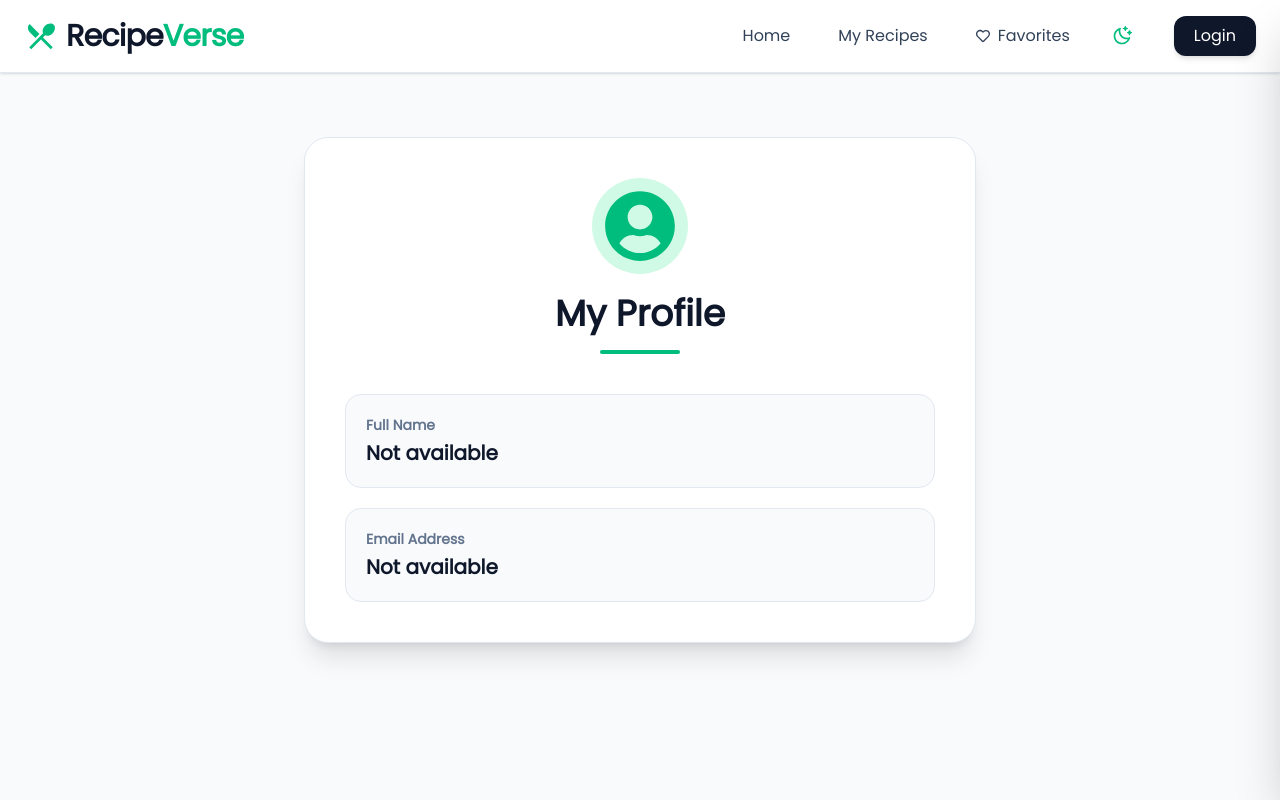
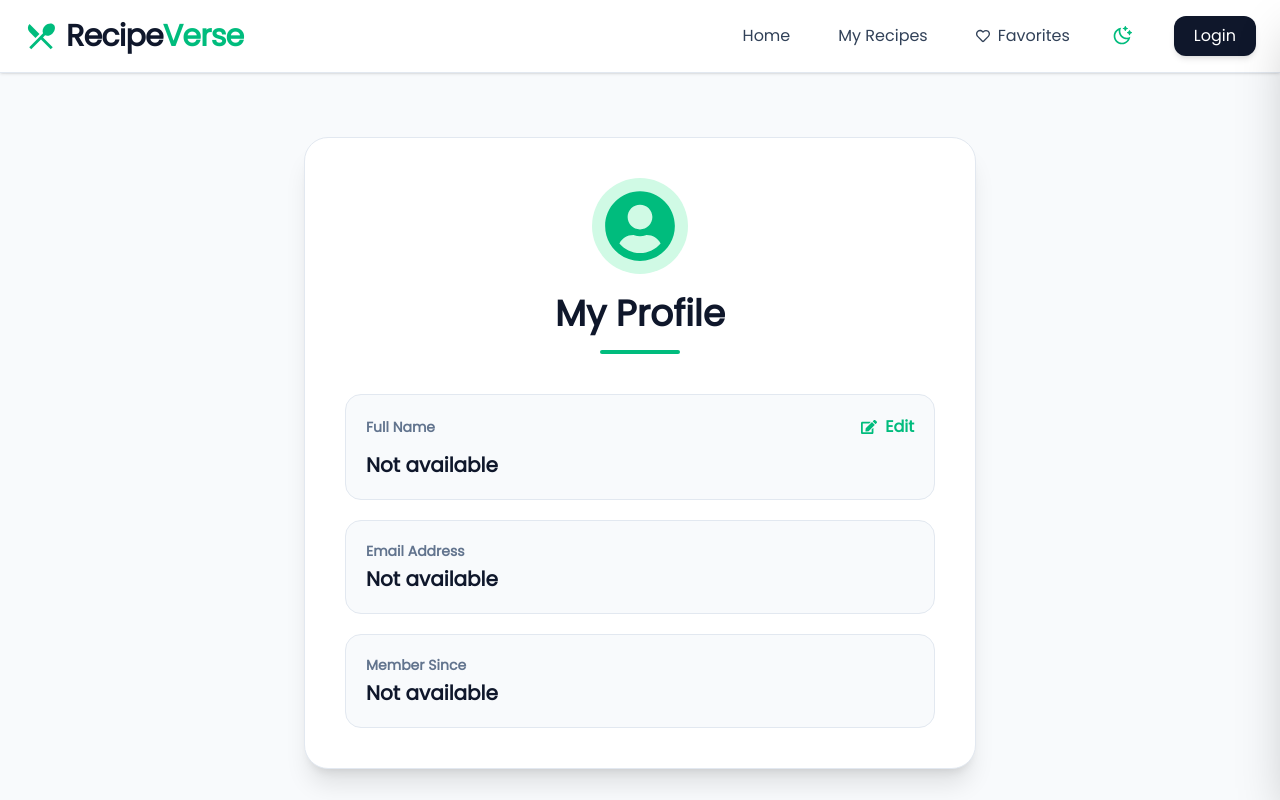
Before and after one commit to Shakti-195/Food-Recipe-Planner, a React (Vite) app in the folder frontend/food-blog-app/: page /profile in a window 1280 px wide. Shown: the top 800 px of the page. Built offline with nearby package versions, Linux system fonts and the light colour scheme; a web font is replaced by a local one.

Commit message:
bug fixes

```diff
--- a/frontend/food-blog-app/src/Pages/Profile.jsx
+++ b/frontend/food-blog-app/src/Pages/Profile.jsx
@@ -1,8 +1,55 @@
-import React from "react";
-import { FaUserCircle } from "react-icons/fa";
+import React, { useState } from "react";
+import axios from "axios";
+import toast from "react-hot-toast";
+import { FaUserCircle, FaEdit } from "react-icons/fa";
 
 export default function Profile() {
   const user = JSON.parse(localStorage.getItem("user"));
+
+  const [isEditing, setIsEditing] = useState(false);
+  const [name, setName] = useState(user?.name || "");
+  const [saving, setSaving] = useState(false);
+
+    const handleUpdateProfile = async () => {
+    if (!name.trim()) {
+      toast.error("Name is required");
+      return;
+    }
+
+    try {
+      setSaving(true);
+
+      const token = localStorage.getItem("token");
+
+      const res = await axios.put(
+        "https://food-recipe-planner.onrender.com/user/profile",
+        {
+          name: name.trim(),
+        },
+        {
+          headers: {
+            Authorization: `Bearer ${token}`,
+          },
+        }
+      );
+
+      localStorage.setItem("user", JSON.stringify(res.data.user));
+
+      setUser(res.data.user);
+      setName(res.data.user.name);
+      setIsEditing(false);
+
+      toast.success("Profile updated successfully!");
+    } catch (error) {
+      console.error(error);
+
+      toast.error(
+        error.response?.data?.message || "Failed to update profile"
+      );
+    } finally {
+      setSaving(false);
+    }
+  };
 
   return (
     <div className="min-h-screen flex justify-center items-start bg-slate-50 dark:bg-slate-950 px-4 py-10 md:py-16 transition-colors duration-300">
@@ -31,15 +78,67 @@ export default function Profile() {
 
          {/* Name */}
 <div className="rounded-2xl bg-slate-50 dark:bg-slate-800 border border-slate-200 dark:border-slate-700 p-5">
-            <p className="text-sm font-semibold text-slate-500 dark:text-slate-400 mb-1">
+
+  <div className="flex items-center justify-between mb-3">
+
+    <p className="text-sm font-semibold text-slate-500 dark:text-slate-400">
       Full Name
     </p>
 
+    {!isEditing && (
+      <button
+        onClick={() => setIsEditing(true)}
+        className="flex items-center gap-2 text-emerald-500 hover:text-emerald-600 font-semibold transition"
+      >
+        <FaEdit />
+        Edit
+      </button>
+    )}
+
+  </div>
+
+  {isEditing ? (
+    <div className="space-y-3">
+
+      <input
+        type="text"
+        value={name}
+        onChange={(e) => setName(e.target.value)}
+        className="w-full px-4 py-3 rounded-xl border border-slate-300 dark:border-slate-600 bg-white dark:bg-slate-900 text-slate-900 dark:text-white outline-none focus:ring-2 focus:ring-emerald-500"
+        placeholder="Enter your name"
+      />
+
+      <div className="flex gap-3">
+
+        <button
+          onClick={handleUpdateProfile}
+          disabled={saving}
+          className="px-5 py-2 rounded-xl bg-emerald-500 hover:bg-emerald-600 text-white font-semibold transition disabled:opacity-50"
+        >
+          {saving ? "Saving..." : "Save Changes"}
+        </button>
+
+        <button
+          onClick={() => {
+            setName(user?.name || "");
+            setIsEditing(false);
+          }}
+          disabled={saving}
+          className="px-5 py-2 rounded-xl bg-slate-200 dark:bg-slate-700 text-slate-700 dark:text-slate-200 font-semibold hover:bg-slate-300 dark:hover:bg-slate-600 transition"
+        >
+          Cancel
+        </button>
+
+      </div>
+
+    </div>
+  ) : (
     <p className="text-lg md:text-xl font-bold text-slate-900 dark:text-white">
       {user?.name || "Not available"}
     </p>
+  )}
+
 </div>
-
 {/* Email */}
 <div className="rounded-2xl bg-slate-50 dark:bg-slate-800 border border-slate-200 dark:border-slate-700 p-5">
   <p className="text-sm font-semibold text-slate-500 dark:text-slate-400 mb-1">
@@ -51,6 +150,21 @@ export default function Profile() {
   </p>
 </div>
 
+        {/* Member Since */}
+<div className="rounded-2xl bg-slate-50 dark:bg-slate-800 border border-slate-200 dark:border-slate-700 p-5">
+  <p className="text-sm font-semibold text-slate-500 dark:text-slate-400 mb-1">
+    Member Since
+  </p>
+
+  <p className="text-lg md:text-xl font-bold text-slate-900 dark:text-white">
+    {user?.createdAt
+      ? new Date(user.createdAt).toLocaleDateString("en-US", {
+          month: "long",
+          year: "numeric",
+        })
+      : "Not available"}
+  </p>
+</div>
         </div>
 
       </div>
```
Also changed, not shown: 1 other file (tests, documents, lock files or other folders). Lines whose indentation alone changed are shown as unchanged.
